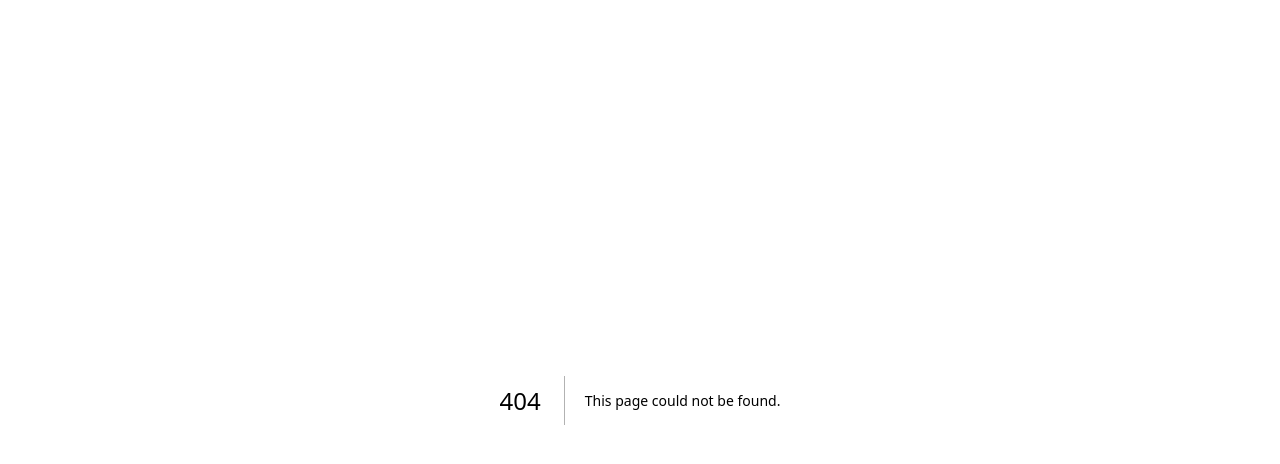
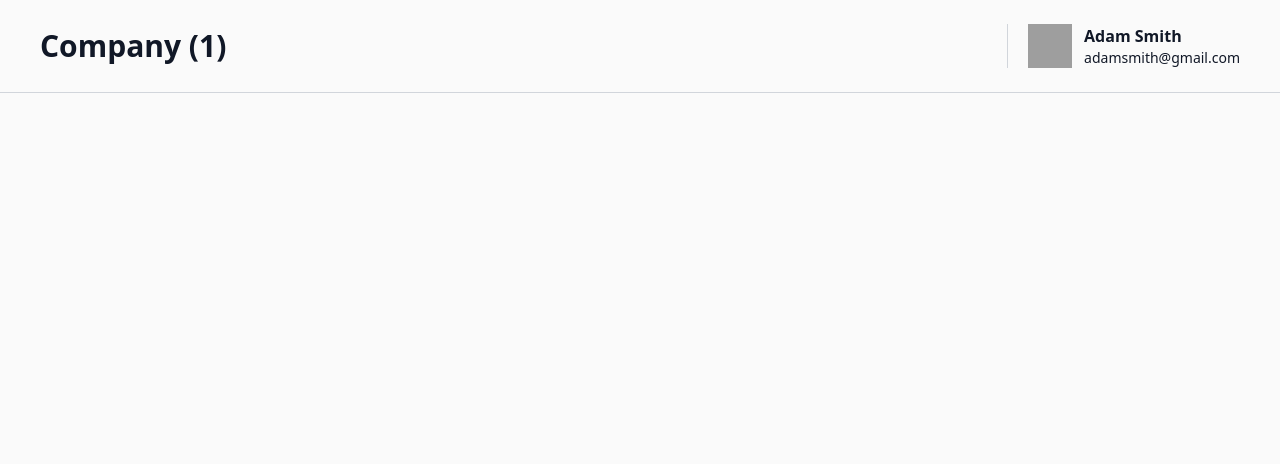
Before and after one commit to PetroGal/crm-next, a Next.js app: page /companies/1 in a window 1280 px wide. Before the commit this address had no page. Shown: the top 464 px of the page. Built offline with nearby package versions, Linux system fonts and the light colour scheme; grey boxes are pictures that could not be loaded.

Commit message:
created dynamic routing page

```diff
--- /dev/null
+++ b/src/app/companies/[id]/page.tsx
@@ -0,0 +1,14 @@
+import React from 'react';
+import Header from '@/app/components/header';
+
+export interface PageProps {
+  params: { id: string };
+}
+
+export default function Page({ params }: PageProps) {
+  return (
+    <>
+      <Header>Company ({params.id})</Header>
+    </>
+  );
+}
```
